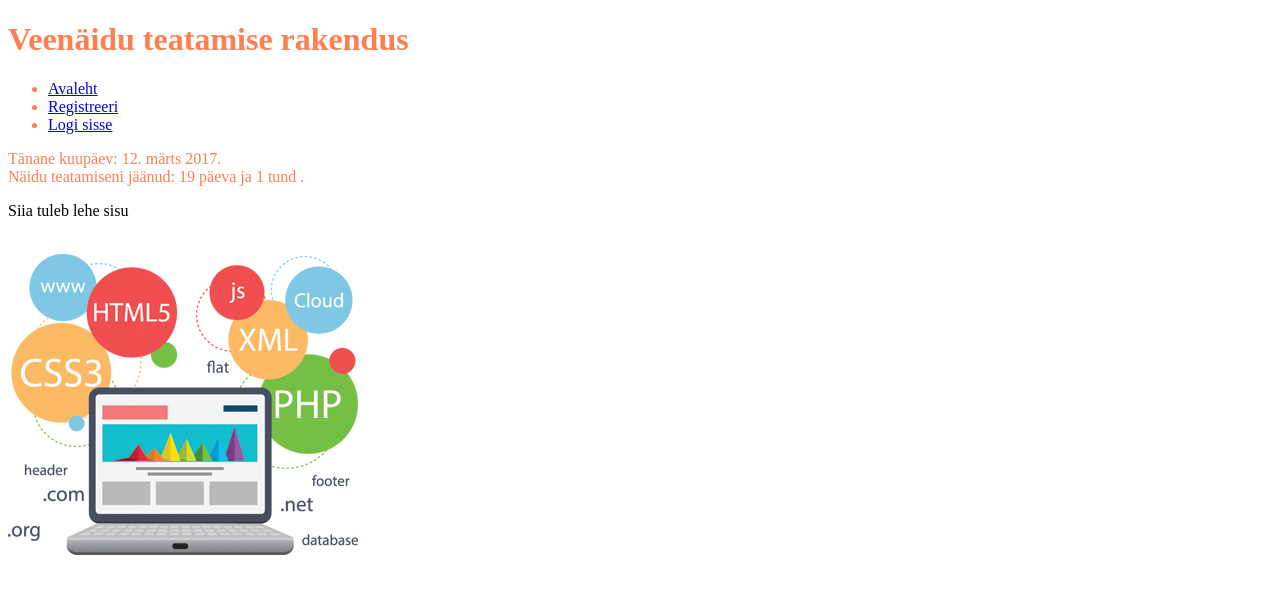
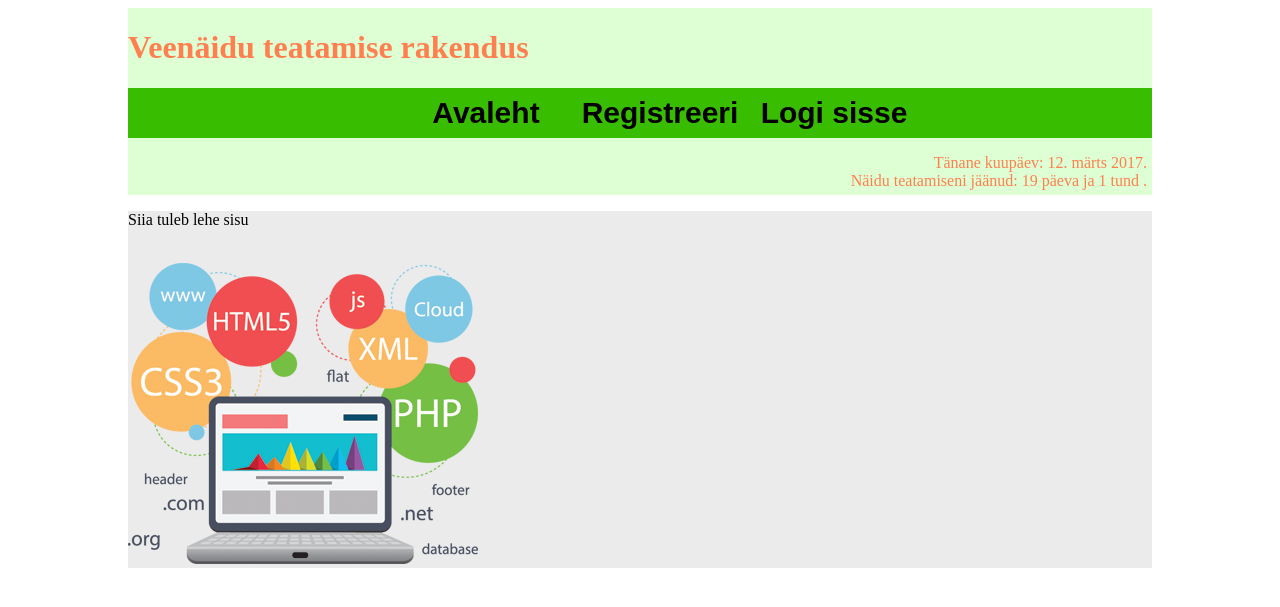
Before and after one commit to allavett/i244_Veen2iduVeebirakendus, a PHP site: page / in a window 1280 px wide. Shown: the top 607 px of the page. Run offline with PHP 8.4, Linux system fonts and the light colour scheme.

Commit message:
Stylize header and navigation menu.

```diff
--- a/assets/style/style.css
+++ b/assets/style/style.css
@@ -1,7 +1,56 @@
 #header {
     min-height: 95px;
+    max-width: 1024px;
     color: coral;
+    background-color: #ddffd3;
+    align-content: center;
+    clear: both;
+    margin-right: auto;
+    margin-left: auto;
 }
+
+#date {
+    text-align: right;
+    padding-bottom: 5px;
+    padding-right: 5px;
+}
+
+#menu ul {
+    list-style: none;
+    background-color: #38bd00;
+    text-align: center;
+}
+
+#menu li {
+    height: 50px;
+    font: 30px Arial, Helvetica, sans-serif;
+    font-weight: bold;
+    display: inline-block;
+    vertical-align: middle;
+}
+
+#menu a {
+    line-height: 50px;
+    width: 170px;
+    text-decoration: none;
+    display: block;
+    color: black;
+    transition: .3s background-color;
+}
+
+#menu a:hover {
+    background-color: #ddffd3;
+
+}
+
+#content {
+    max-width: 1024px;
+    margin-right: auto;
+    margin-left: auto;
+    background-color: #EBEBEB;
+    clear: both;
+}
+
 .register-form label {
     font: 13px Arial, Helvetica, sans-serif;
     font-weight: bold;
@@ -27,7 +76,7 @@
 
 #register-button {
     padding: 0;
-    background: #56ea00;
+    background: #38bd00;
     color: white;
     border-style: outset;
     border-color: #6a3500;
@@ -37,5 +86,5 @@
     font: bold 15px arial, sans-serif;
 }
 #register-button:hover {
-    background: #38bd00;
+    background: #56ea00;
 }
```
